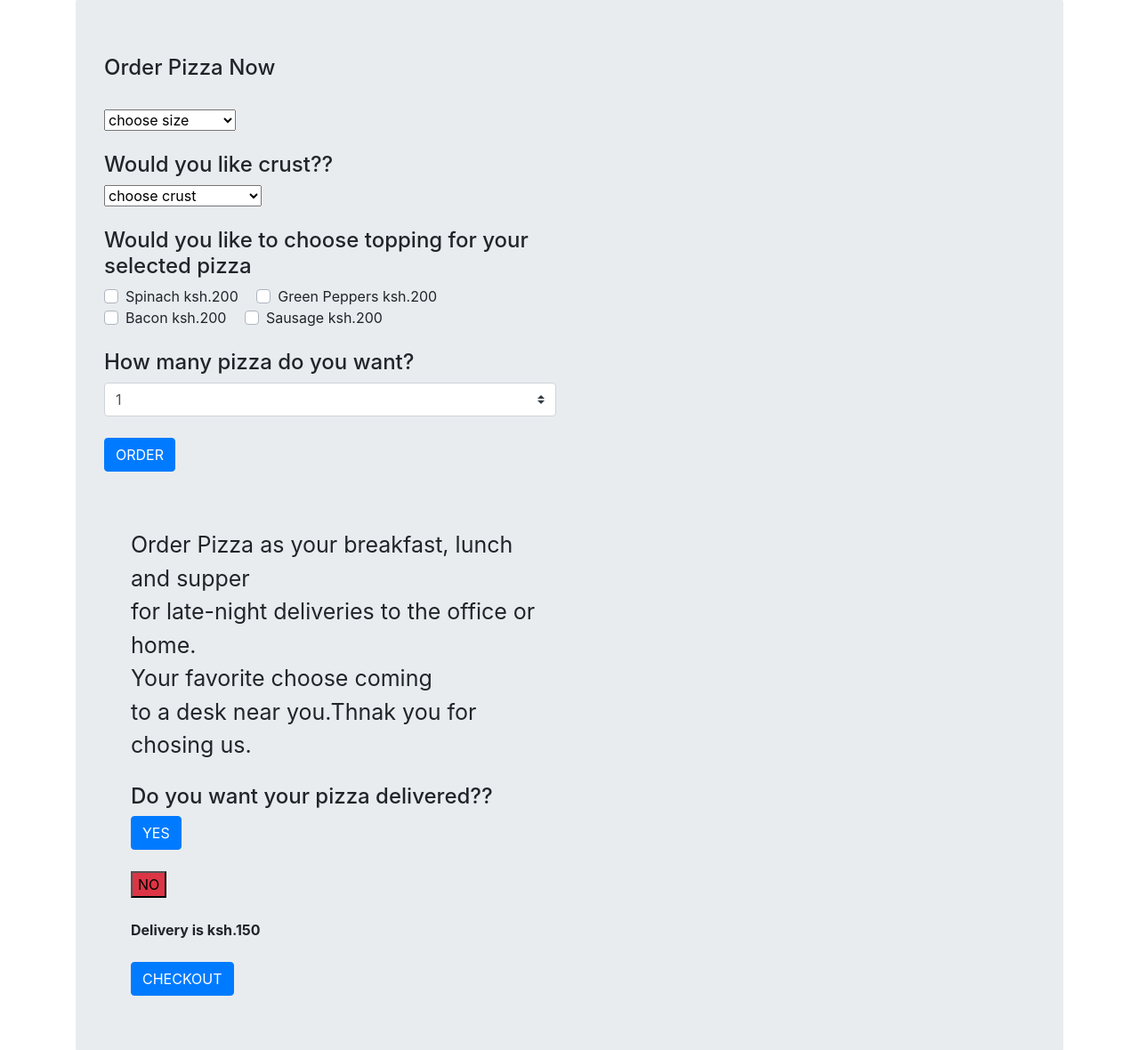
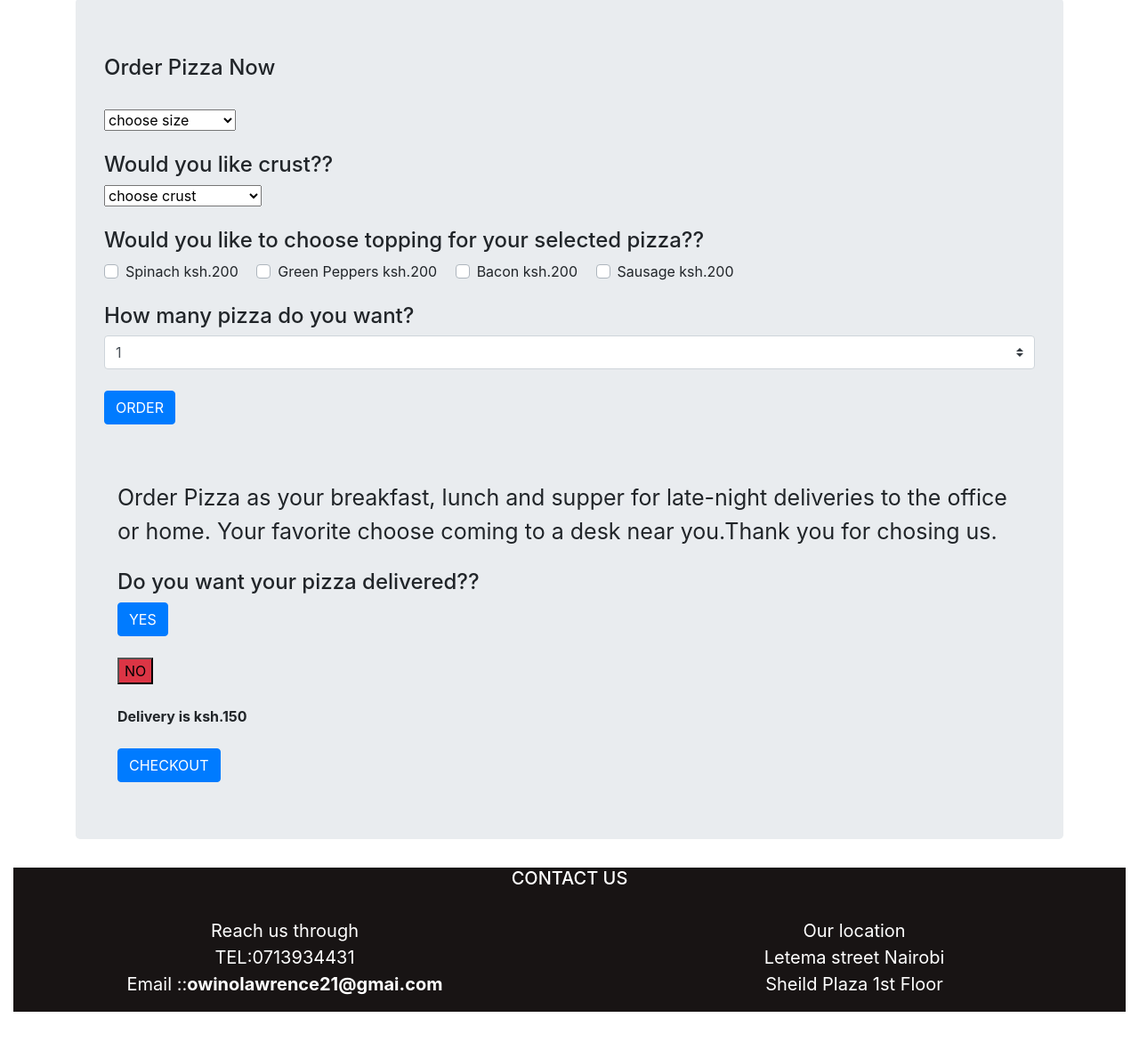
Before and after one commit to owinolawrence/Pizza-Restaurants, a plain HTML site: page index.html in a window 1280 px wide. Shown: the part 1651-2831 px from the top of the page at 89% size. After the commit the page ends 2788 px from the top, so only its background shows below. Drawn offline with nearby package versions, Linux system fonts and the light colour scheme.

Commit message:
update paragraph

```diff
--- a/index.html
+++ b/index.html
@@ -160,7 +160,7 @@
         <div class="container">
             <div class="jumbotron">
                 <div class="row">
-                    <div class="col-md-6">
+                    <div class="col-md-12">
                         <div class="selection">
                             <h4>Order Pizza Now </h4><br>
                             <div class="Size">
@@ -184,7 +184,7 @@
                             </div><br>
 
                             <div class="Toppings">
-                                <h4>Would you like to choose topping for your selected pizza</h4>
+                                <h4>Would you like to choose topping for your selected pizza??</h4>
 
                                 <div class="custom-control custom-checkbox custom-control-inline">
                                     <input type="checkbox" class="custom-control-input spinach" id="spinach"
@@ -238,15 +238,16 @@
                 <p id="showleft"></p>
                 <br><br>
                 <div class="container">
-                    <div class="col-md-6">
+                    <div class="row">
+                    <div class="col-md-12">
                         <div id="Deliver">
 
-                            <p1>Order Pizza as your breakfast, lunch and supper<br> for late-night deliveries to the
+                            <p1>Order Pizza as your breakfast, lunch and supper for late-night deliveries to the
                                 office
-                                or home.<br>
+                                or home.
                                 Your
                                 favorite
-                                choose coming <br>to a desk near you.Thnak you for chosing us.</p1><br><br>
+                                choose coming to a desk near you.Thank you for chosing us.</p1><br><br>
                             <h4>Do you want your pizza delivered??</h4>
                             <button type="button" id="deliver" class="btn btn-primary">YES</button><br><br>
                             <button type="button" id="no" class="bg-danger">NO</button><br><br>
@@ -259,6 +260,7 @@
 
                     </div>
                 </div>
+            </div>
             </div>
         </div>
 
```
